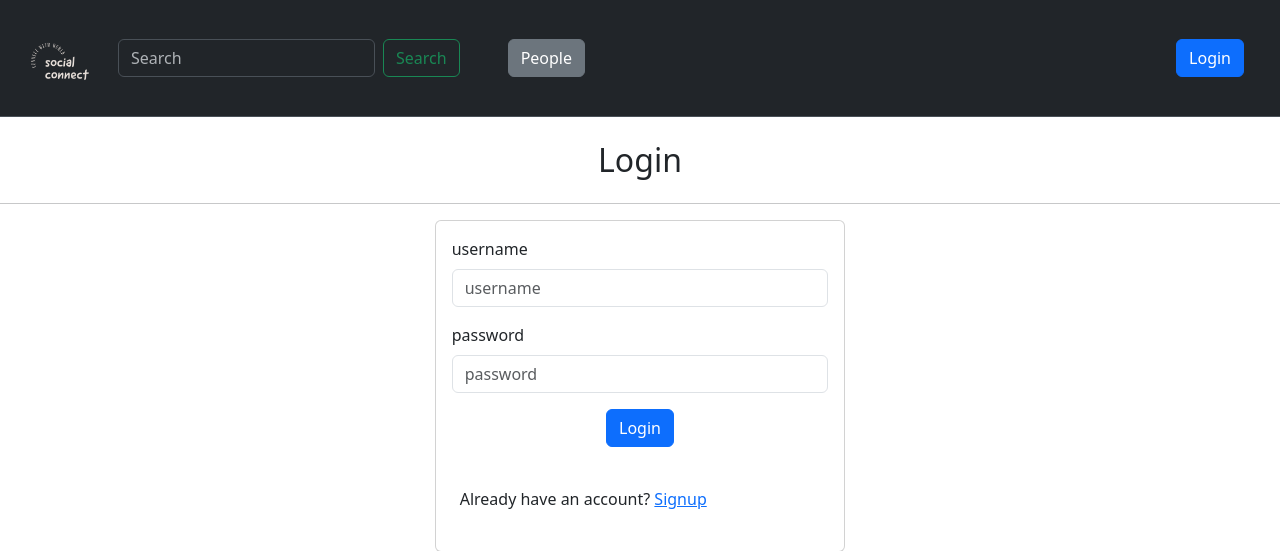
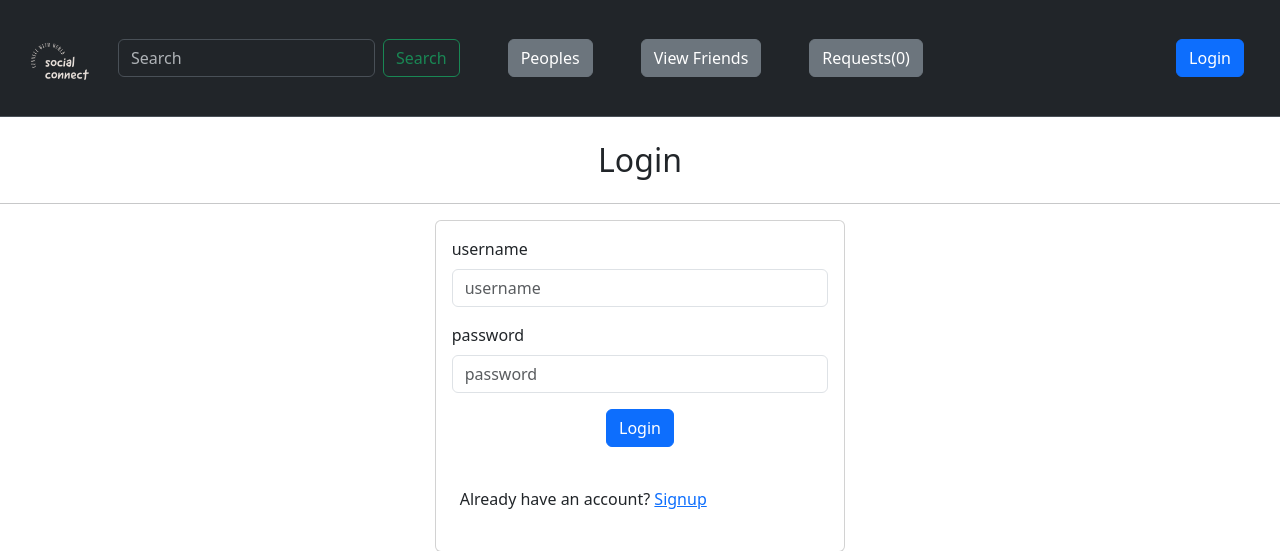
Before and after one commit to mepujan/SocialConnect, a Django app: a page that uses templates/navbar.html in a window 1280 px wide. Shown: the top 551 px of the page. Run offline with Django 4.2, Linux system fonts and the light colour scheme; some libraries are stand-ins or nearby versions.

Commit message:
added friends and request button

```diff
--- a/templates/navbar.html
+++ b/templates/navbar.html
@@ -21,7 +21,15 @@
                 </li>
                 <li>
                     <a href="{% url 'profiles:peoples' %}" class="btn btn-secondary ms-5" role="button"
-                        aria-disabled="true">People</a>
+                        aria-disabled="true">Peoples</a>
+                </li>
+                <li>
+                    <a href="{% url 'profiles:friends' %}" class="btn btn-secondary ms-5" role="button"
+                        aria-disabled="true">View Friends</a>
+                </li>
+                <li>
+                    <a href="{% url 'profiles:friend-request' %}" class="btn btn-secondary ms-5" role="button"
+                        aria-disabled="true">Requests(0)</a>
                 </li>
             </ul>
             <div class="d-flex">
```
